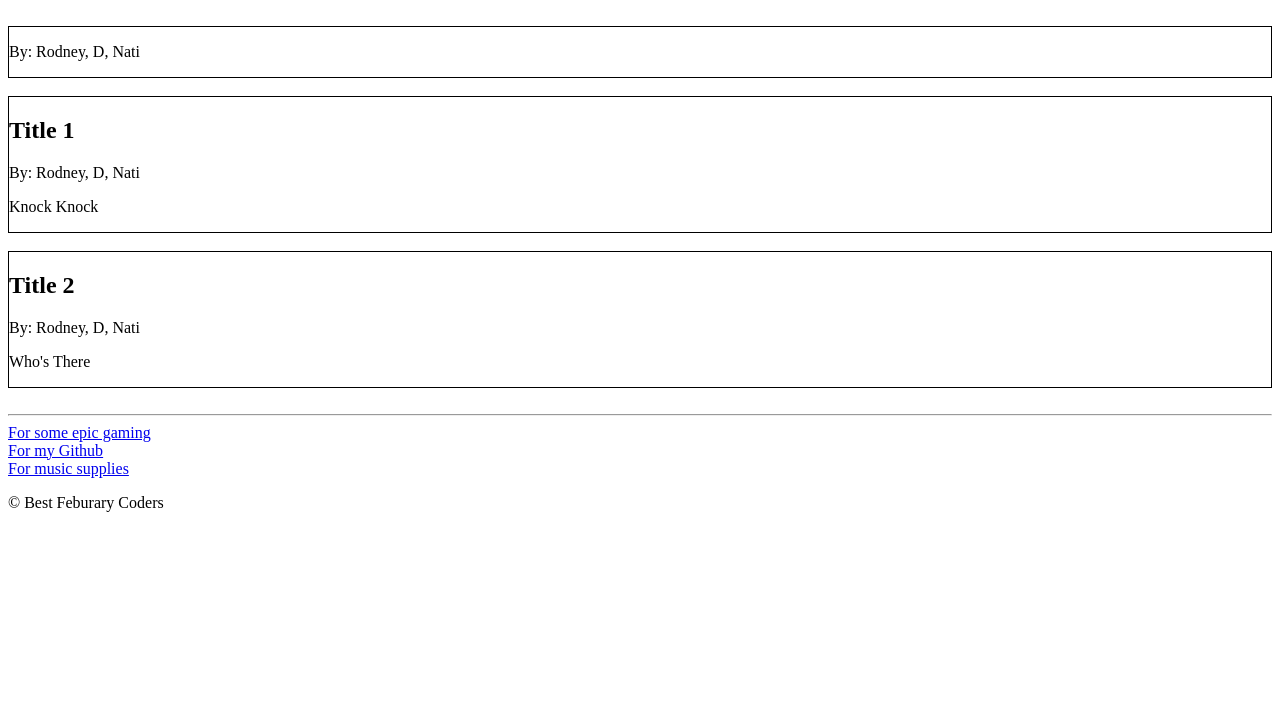
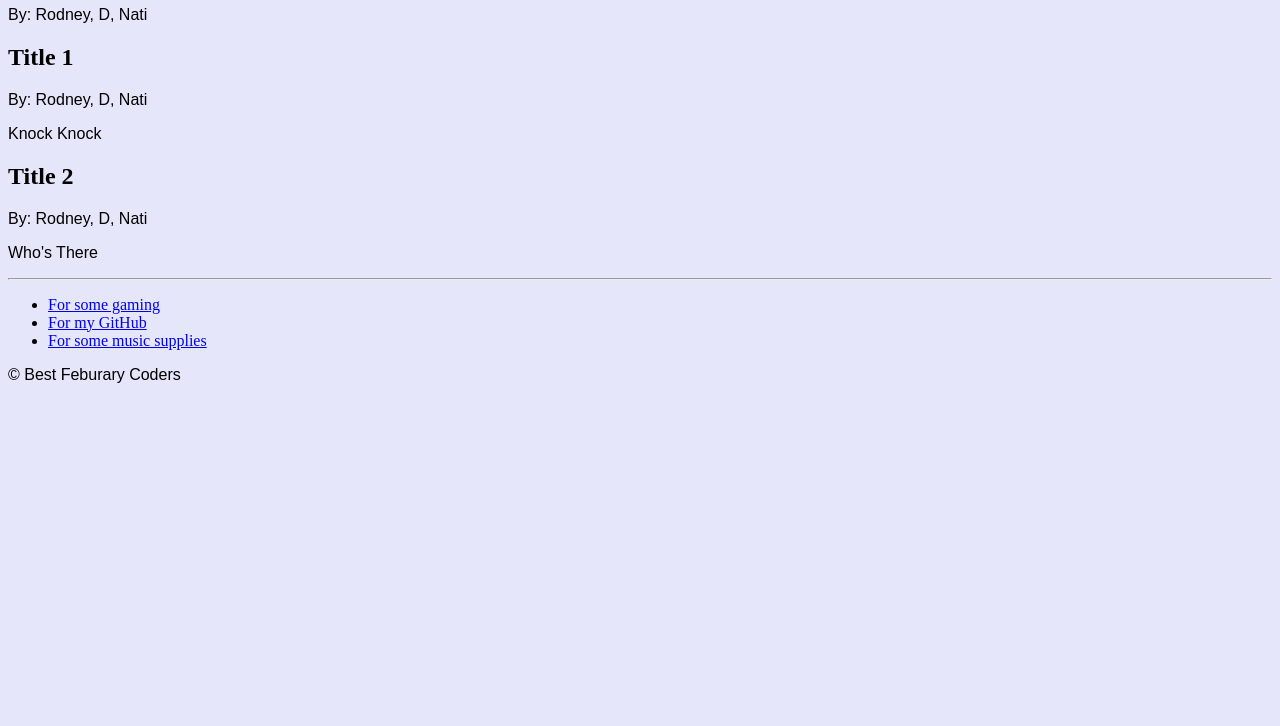
Before and after one commit to nworku00/my-monday-html, a plain HTML site: page my-monday.html in a window 1280 px wide. Shown: the part 74-800 px from the top of the page. Drawn offline with Linux system fonts and the light colour scheme.

Commit message:
Code Cleanup

```diff
--- /dev/null
+++ b/my-monday.css
@@ -0,0 +1,6 @@
+body {
+  background-color: lavender;
+}
+p {
+  font-family: Arial, Helvetica, sans-serif;
+}
--- a/my-monday.html
+++ b/my-monday.html
@@ -5,41 +5,34 @@
         <meta http-equiv="X-UA-Compatible" content="IE=edge" />
         <meta name="viewport" content="width=device-width, initial-scale=1.0" />
         <title>Monday HTML</title>
-    <style>
-      h1,
-      article {
-        border: 1px solid black;
-      }
-    </style>
+        <link rel="stylesheet" href="my-monday.css" />
     </head>
 
     <body>
+        <header>
             <h1>Masthead</h1>
-    <br />
-    <article>
             <p>By: Rodney, D, Nati</p>
-    </article>
-    <br />
+        </header>
+        <main>
             <article>
                 <h2>Title 1</h2>
                 <p>By: Rodney, D, Nati</p>
                 <p>Knock Knock</p>
             </article>
-    <br />
             <article>
                 <h2>Title 2</h2>
                 <p>By: Rodney, D, Nati</p>
                 <p>Who's There</p>
             </article>
-    <br />
+        </main>
         <hr />
-    <a href="https://twitch.tv/technoquaya">For some epic gaming</a>
-    <br />
-    <a href="https://github.com/nworku00">For my Github</a>
-    <br />
-    <a href="https://guitarcenter.com">For music supplies</a>
-    <br />
-
+        <footer>
+            <ul>
+                <li><a href="https://twitch.tv/technoquaya">For some gaming</a></li>
+                <li><a href="https://github.com/nworku00">For my GitHub</a></li>
+                <li><a href="https://guitarcenter.com">For some music supplies</a></li>
+            </ul>
             <p>&copy; Best Feburary Coders</p>
+        </footer>
     </body>
 </html>
```
Lines whose indentation alone changed are shown as unchanged.
